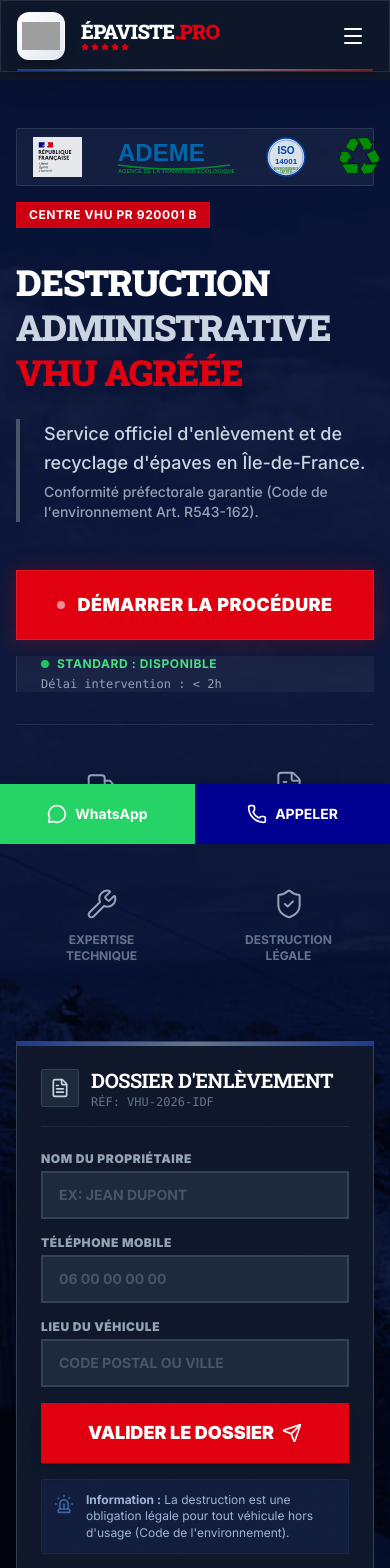
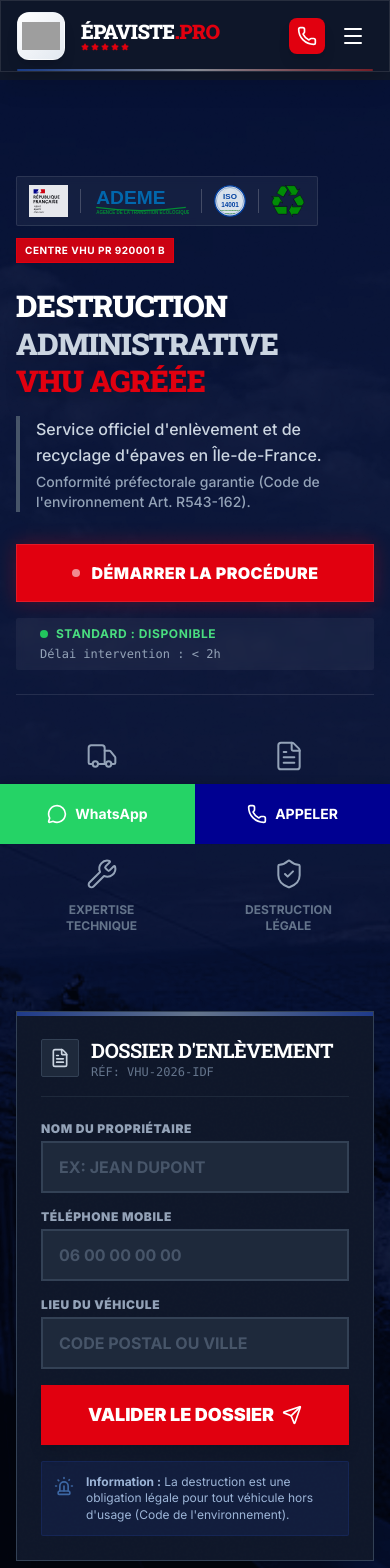
Before and after one commit to Ryn-95/Epaviste_Pro_Vhu, a Next.js app: page / in a window 390 px wide. Shown: the top 1568 px of the page. Built offline with nearby package versions, Linux system fonts and the light colour scheme; grey boxes are pictures that could not be loaded.

Commit message:
feat(ui): improve mobile responsiveness for iPhone 15/Pro Max (hero, header, forms)

```diff
--- a/src/app/layout.tsx
+++ b/src/app/layout.tsx
@@ -44,7 +44,7 @@ export default function RootLayout({
         {/* MOBILE STICKY ACTION BAR */}
         <div className="fixed bottom-0 left-0 right-0 z-50 flex h-[60px] md:hidden shadow-[0_-4px_6px_-1px_rgba(0,0,0,0.1)]">
           <a
-            href="https://wa.me/33612345678"
+            href="https://wa.me/33695297785"
             className="flex-1 bg-[#25D366] text-white flex flex-col items-center justify-center font-bold text-sm hover:bg-[#128c7e] transition-colors"
           >
             <div className="flex items-center gap-2">
--- a/src/components/landing/Header.tsx
+++ b/src/components/landing/Header.tsx
@@ -148,22 +148,36 @@ export default function Header() {
               </a>
             </div>
 
+            {/* MOBILE ACTION & TOGGLE */}
+            <div className="flex items-center gap-2 xl:hidden">
+              {/* MOBILE CALL BUTTON */}
+              <a
+                href="tel:0695297785"
+                className="bg-[#E1000F] text-white p-2 rounded-lg hover:bg-[#c9000d] transition-colors shadow-lg animate-pulse-slow"
+                aria-label="Appeler maintenant"
+              >
+                <Phone size={20} />
+              </a>
+
               {/* MOBILE TOGGLE */}
               <button
-              className="xl:hidden p-2 text-white hover:bg-white/10 rounded-lg transition-colors"
+                className="p-2 text-white hover:bg-white/10 rounded-lg transition-colors"
                 onClick={toggleMobileMenu}
+                aria-label="Menu"
               >
                 {isMobileMenuOpen ? <X size={24} /> : <Menu size={24} />}
               </button>
             </div>
           </div>
+        </div>
 
         {/* MOBILE MENU FULLSCREEN */}
         <div className={`
-          absolute top-full left-0 right-0 bg-slate-950/95 backdrop-blur-xl border-t border-white/10 p-6 shadow-2xl transition-all duration-300 origin-top
-          ${isMobileMenuOpen ? 'opacity-100 scale-y-100 visible' : 'opacity-0 scale-y-95 invisible'}
-          lg:hidden rounded-b-2xl
+          fixed inset-0 top-[70px] bg-slate-950 z-40 overflow-y-auto
+          ${isMobileMenuOpen ? 'opacity-100 visible' : 'opacity-0 invisible pointer-events-none'}
+          xl:hidden transition-all duration-300
         `}>
+          <div className="p-4 space-y-6">
             <nav className="flex flex-col gap-2">
             {[
               { name: 'Enlèvement Gratuit', href: '/services-epaviste', icon: Truck },
@@ -191,6 +205,7 @@ export default function Header() {
             </a>
           </nav>
           </div>
+        </div>
       </header>
     </>
   );
--- a/src/components/landing/LeadForm.tsx
+++ b/src/components/landing/LeadForm.tsx
@@ -12,7 +12,7 @@ export default function LeadForm() {
           type="text"
           id="name"
           placeholder="Ex: Jean Dupont"
-          className="w-full px-4 py-3 bg-slate-800 border-2 border-slate-700 focus:border-[#E1000F] text-white outline-none text-sm font-bold placeholder-slate-600 transition-colors uppercase"
+          className="w-full px-4 py-3 bg-slate-800 border-2 border-slate-700 focus:border-[#E1000F] text-white outline-none text-base font-bold placeholder-slate-600 transition-colors uppercase"
         />
       </div>
 
@@ -22,7 +22,7 @@ export default function LeadForm() {
           type="tel"
           id="phone"
           placeholder="06 00 00 00 00"
-          className="w-full px-4 py-3 bg-slate-800 border-2 border-slate-700 focus:border-[#E1000F] text-white outline-none text-sm font-bold placeholder-slate-600 transition-colors uppercase"
+          className="w-full px-4 py-3 bg-slate-800 border-2 border-slate-700 focus:border-[#E1000F] text-white outline-none text-base font-bold placeholder-slate-600 transition-colors uppercase"
         />
       </div>
 
@@ -32,7 +32,7 @@ export default function LeadForm() {
           type="text"
           id="city"
           placeholder="Code postal ou Ville"
-          className="w-full px-4 py-3 bg-slate-800 border-2 border-slate-700 focus:border-[#E1000F] text-white outline-none text-sm font-bold placeholder-slate-600 transition-colors uppercase"
+          className="w-full px-4 py-3 bg-slate-800 border-2 border-slate-700 focus:border-[#E1000F] text-white outline-none text-base font-bold placeholder-slate-600 transition-colors uppercase"
         />
       </div>
 
--- a/src/components/landing/ModernHero.tsx
+++ b/src/components/landing/ModernHero.tsx
@@ -19,47 +19,47 @@ export default function ModernHero({ city }: { city?: string }) {
         <div className="absolute inset-0 bg-noise z-10 opacity-30 mix-blend-overlay"></div>
       </div>
 
-      <div className="relative z-20 max-w-7xl mx-auto px-4 py-12 lg:pt-32 lg:pb-20 grid lg:grid-cols-12 gap-8 lg:gap-12 items-start">
+      <div className="relative z-20 max-w-7xl mx-auto px-4 pt-24 pb-12 lg:pt-32 lg:pb-20 grid lg:grid-cols-12 gap-8 lg:gap-12 items-start">
 
         {/* GAUCHE : AUTORITÉ & RIGUEUR */}
-        <div className="lg:col-span-7 space-y-8">
+        <div className="lg:col-span-7 space-y-6 lg:space-y-8">
 
           {/* BADGES OFFICIELS */}
-          <div className="flex flex-wrap items-center gap-4">
-             <div className="bg-white/5 border border-white/10 backdrop-blur-sm px-4 py-2 flex items-center gap-4 rounded-sm">
-                <img src="/logo-etat.svg" alt="Agréé État" className="h-10 w-auto opacity-90" />
-                <div className="w-px h-8 bg-white/20"></div>
-                <img src="/logo-ademe.svg" alt="Partenaire ADEME" className="h-10 w-auto opacity-90" />
-                <div className="w-px h-8 bg-white/20"></div>
-                <img src="/logo-iso.svg" alt="Certifié ISO 14001" className="h-10 w-auto opacity-90" />
-               <div className="w-px h-8 bg-white/20"></div>
-               <img src="/logo-ecolo.svg" alt="Recyclage Écologique" className="h-10 w-auto opacity-90" />
+          <div className="flex flex-wrap items-center gap-3 lg:gap-4">
+             <div className="bg-white/5 border border-white/10 backdrop-blur-sm px-3 py-2 lg:px-4 flex items-center gap-3 lg:gap-4 rounded-sm overflow-x-auto max-w-full">
+                <img src="/logo-etat.svg" alt="Agréé État" className="h-8 lg:h-10 w-auto opacity-90" />
+                <div className="w-px h-6 lg:h-8 bg-white/20 shrink-0"></div>
+                <img src="/logo-ademe.svg" alt="Partenaire ADEME" className="h-8 lg:h-10 w-auto opacity-90" />
+                <div className="w-px h-6 lg:h-8 bg-white/20 shrink-0"></div>
+                <img src="/logo-iso.svg" alt="Certifié ISO 14001" className="h-8 lg:h-10 w-auto opacity-90" />
+               <div className="w-px h-6 lg:h-8 bg-white/20 shrink-0"></div>
+               <img src="/logo-ecolo.svg" alt="Recyclage Écologique" className="h-8 lg:h-10 w-auto opacity-90" />
             </div>
-             <div className="bg-[#E1000F]/90 text-white text-xs font-bold uppercase px-3 py-1 tracking-wider border border-[#E1000F]">
+             <div className="bg-[#E1000F]/90 text-white text-[10px] lg:text-xs font-bold uppercase px-2 lg:px-3 py-1 tracking-wider border border-[#E1000F] whitespace-nowrap">
                Centre VHU PR 920001 B
              </div>
           </div>
 
           {/* TITRE SERIF ROBUSTE */}
           <div>
-            <h1 className="font-serif text-4xl lg:text-6xl font-black leading-tight text-white uppercase drop-shadow-xl tracking-tight">
+            <h1 className="font-serif text-3xl sm:text-4xl lg:text-6xl font-black leading-tight text-white uppercase drop-shadow-xl tracking-tight">
               Destruction<br/>
               <span className="text-slate-300">Administrative</span><br/>
               <span className="text-[#E1000F]">VHU Agréée</span>
             </h1>
-            <p className="mt-6 text-lg text-slate-300 max-w-xl font-medium leading-relaxed border-l-4 border-slate-600 pl-6">
+            <p className="mt-4 lg:mt-6 text-base lg:text-lg text-slate-300 max-w-xl font-medium leading-relaxed border-l-4 border-slate-600 pl-4 lg:pl-6">
               Service officiel d'enlèvement et de recyclage d'épaves {city ? `à ${city}` : "en Île-de-France"}.
               <span className="block mt-1 text-slate-400 text-sm">Conformité préfectorale garantie (Code de l'environnement Art. R543-162).</span>
             </p>
           </div>
 
           {/* BOUTON ACTION "PROCÉDURE" */}
-          <div className="flex flex-col sm:flex-row gap-4 pt-4">
-            <a href="tel:0695297785" className="group bg-[#E1000F] hover:bg-[#b9000c] text-white px-8 py-5 font-black text-lg uppercase tracking-wide shadow-[0_0_20px_rgba(225,0,15,0.3)] transition-all flex items-center justify-center gap-3 border border-white/10">
+          <div className="flex flex-col sm:flex-row gap-4 pt-2 lg:pt-4">
+            <a href="tel:0695297785" className="group bg-[#E1000F] hover:bg-[#b9000c] text-white px-6 lg:px-8 py-4 lg:py-5 font-black text-base lg:text-lg uppercase tracking-wide shadow-[0_0_20px_rgba(225,0,15,0.3)] transition-all flex items-center justify-center gap-3 border border-white/10 w-full sm:w-auto">
                <span className="w-2 h-2 bg-white rounded-full animate-pulse"></span>
                Démarrer la procédure
             </a>
-            <div className="flex flex-col justify-center px-6 border-l border-white/10 bg-white/5 backdrop-blur-sm">
+            <div className="flex flex-col justify-center px-6 py-2 sm:py-0 border-l-0 sm:border-l border-white/10 bg-white/5 backdrop-blur-sm rounded-sm sm:rounded-none">
                <div className="flex items-center gap-2 text-[#4ade80] font-bold text-xs uppercase tracking-wider mb-1">
                  <span className="relative flex h-2 w-2">
                    <span className="animate-ping absolute inline-flex h-full w-full rounded-full bg-green-400 opacity-75"></span>
--- a/src/components/landing/ProcessSteps.tsx
+++ b/src/components/landing/ProcessSteps.tsx
@@ -44,9 +44,9 @@ export default function ProcessSteps() {
 
         <div className="grid md:grid-cols-3 gap-8">
           {STEPS.map((step, idx) => (
-            <div key={idx} className="group bg-white p-8 relative transform hover:-translate-y-2 transition-transform duration-300 border-b-8 border-[#000091] hover:border-[#E1000F]">
-              <div className="absolute -top-6 -right-6 w-24 h-24 bg-slate-100 rounded-full flex items-center justify-center border-4 border-white shadow-xl z-10">
-                <span className="font-black text-4xl text-slate-300 group-hover:text-[#E1000F] transition-colors">{step.id}</span>
+            <div key={idx} className="group bg-white p-6 md:p-8 relative transform hover:-translate-y-2 transition-transform duration-300 border-b-8 border-[#000091] hover:border-[#E1000F] mt-8 md:mt-0">
+              <div className="absolute -top-4 -right-2 md:-top-6 md:-right-6 w-20 h-20 md:w-24 md:h-24 bg-slate-100 rounded-full flex items-center justify-center border-4 border-white shadow-xl z-10">
+                <span className="font-black text-3xl md:text-4xl text-slate-300 group-hover:text-[#E1000F] transition-colors">{step.id}</span>
               </div>
 
               <div className="flex flex-col h-full relative z-0">
```
Lines whose indentation alone changed are shown as unchanged.
